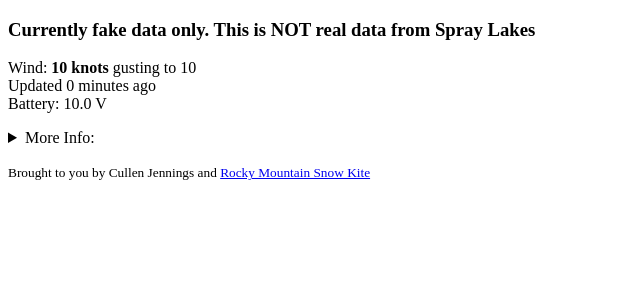
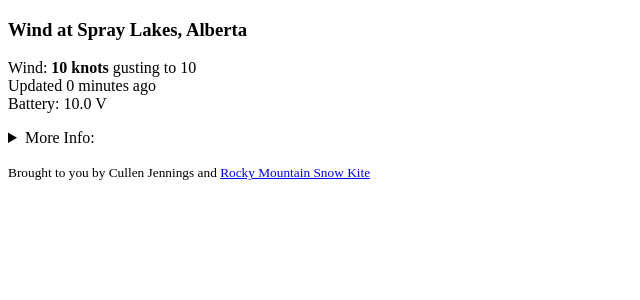
Before and after one commit to fluffy/SprayWind, a Django app: template website/templates/wind.html in a window 1280 px wide. Shown: the top 300 px of the page, without its empty margins (0-640 px from the left). Run offline with Django 3.2, Linux system fonts and the light colour scheme; the template is opened without the code that fills it: most values are stand-ins (such as "Sample title", 1, 10 or a date in 2020).

Commit message:
remove fake data warning

```diff
--- a/website/templates/wind.html
+++ b/website/templates/wind.html
@@ -22,7 +22,7 @@
 
 </head>
 <body>
-<h3> Currently fake data only. This is NOT real data from Spray Lakes </h3>
+<h3> Wind at Spray Lakes, Alberta </h3>
 <p>
 {% if expired %}
 Sensor is not reporting data <br/>
```
